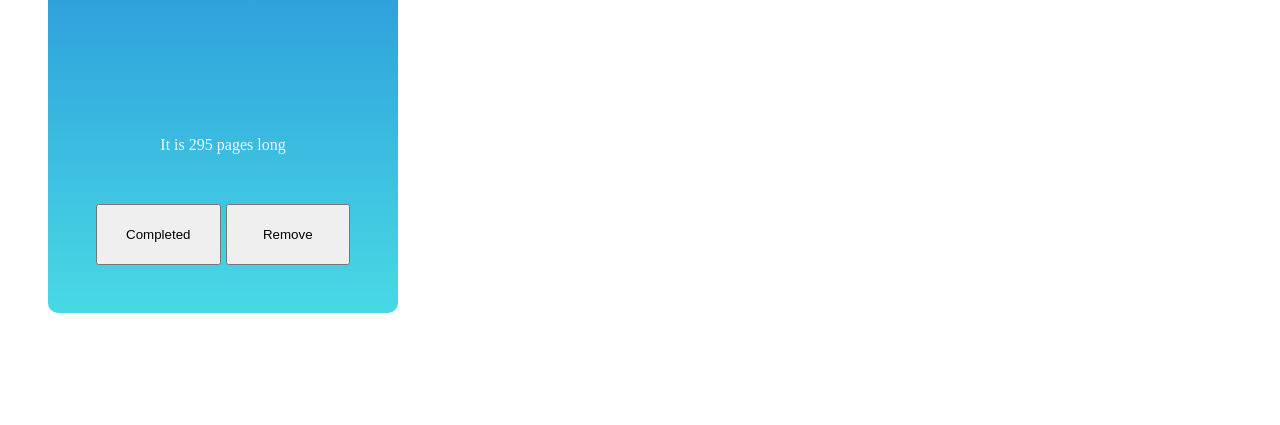
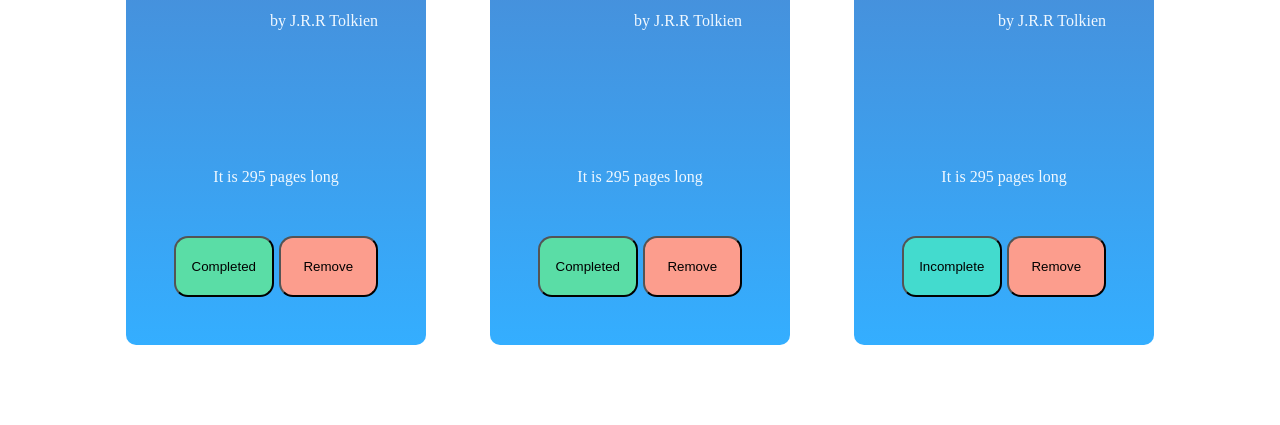
Before and after one commit to chaandharaghav/library, a plain HTML site: page index.html in a window 1280 px wide. Shown: the part 472-897 px from the top of the page. Before the commit the page ends 833 px from the top, so only its background shows below. Drawn offline with Linux system fonts and the light colour scheme.

Commit message:
Add styles for buttons in footer of card

```diff
--- a/app.css
+++ b/app.css
@@ -65,18 +65,21 @@
 
 #booksList {
   display: flex;
+  flex-wrap: wrap;
+  justify-content: center;
   padding: 3rem;
 }
 
 .book {
   height: 500px;
   width: 100%;
-  max-width: 350px;
+  max-width: 300px;
 
-  background-image: linear-gradient(rgb(33, 128, 216), rgb(72, 217, 228));
-  color: aliceblue;
+  background-image: linear-gradient(rgb(77, 133, 206), rgb(52, 174, 255));
+  color: #f0f8ff;
 
   padding: 3rem;
+  margin: 2rem;
 
   border-radius: 10px;
 }
@@ -121,13 +124,38 @@
   gap: 5px;
 }
 
+#isRead,
+#removeBook {
+  border-radius: 14px;
+}
+
+#isRead:hover {
+  background-color: hsl(165, 59%, 49%);
+}
+
+.complete {
+  background-color: hsl(155, 66%, 61%);
+}
+.incomplete {
+  background-color: hsl(175, 68%, 56%);
+}
+
+#removeBook {
+  background-color: hsl(9, 95%, 77%);
+}
+#removeBook:hover {
+  background-color: hsl(9, 95%, 65%);
+}
+
 /* Media queries */
 
+@media (min-width: 767px) and (max-width: 1000px) {
+  #booksList {
+    padding: 1rem;
+  }
+}
+
 @media (min-width: 767px) {
-  /* #addNewBook {
-    padding-right: 7rem;
-  }*/
-
   #addNewBook form {
     flex-direction: row;
 
--- a/index.html
+++ b/index.html
@@ -35,7 +35,29 @@
           <p class="numPages">It is 295 pages long</p>
         </div>
         <div class="footer">
-          <button id="isRead">Completed</button>
+          <button id="isRead" class="complete">Completed</button>
+          <button id="removeBook">Remove</button>
+        </div>
+      </div>
+      <div class="book">
+        <div class="information">
+          <h2>The Hobbit</h2>
+          <p class="author">by J.R.R Tolkien</p>
+          <p class="numPages">It is 295 pages long</p>
+        </div>
+        <div class="footer">
+          <button id="isRead" class="complete">Completed</button>
+          <button id="removeBook">Remove</button>
+        </div>
+      </div>
+      <div class="book">
+        <div class="information">
+          <h2>The Hobbit</h2>
+          <p class="author">by J.R.R Tolkien</p>
+          <p class="numPages">It is 295 pages long</p>
+        </div>
+        <div class="footer">
+          <button id="isRead" class="incomplete">Incomplete</button>
           <button id="removeBook">Remove</button>
         </div>
       </div>
```
